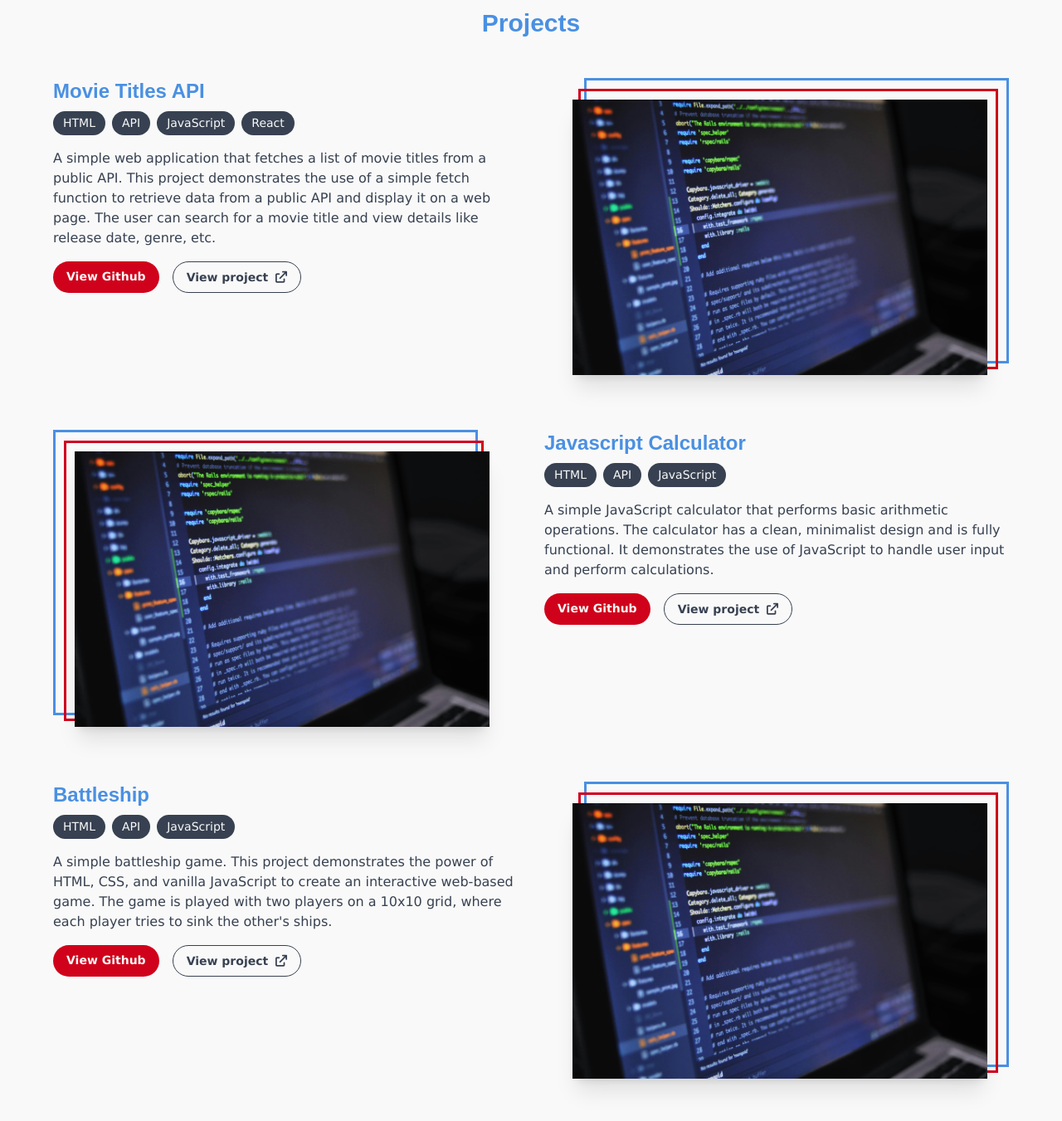
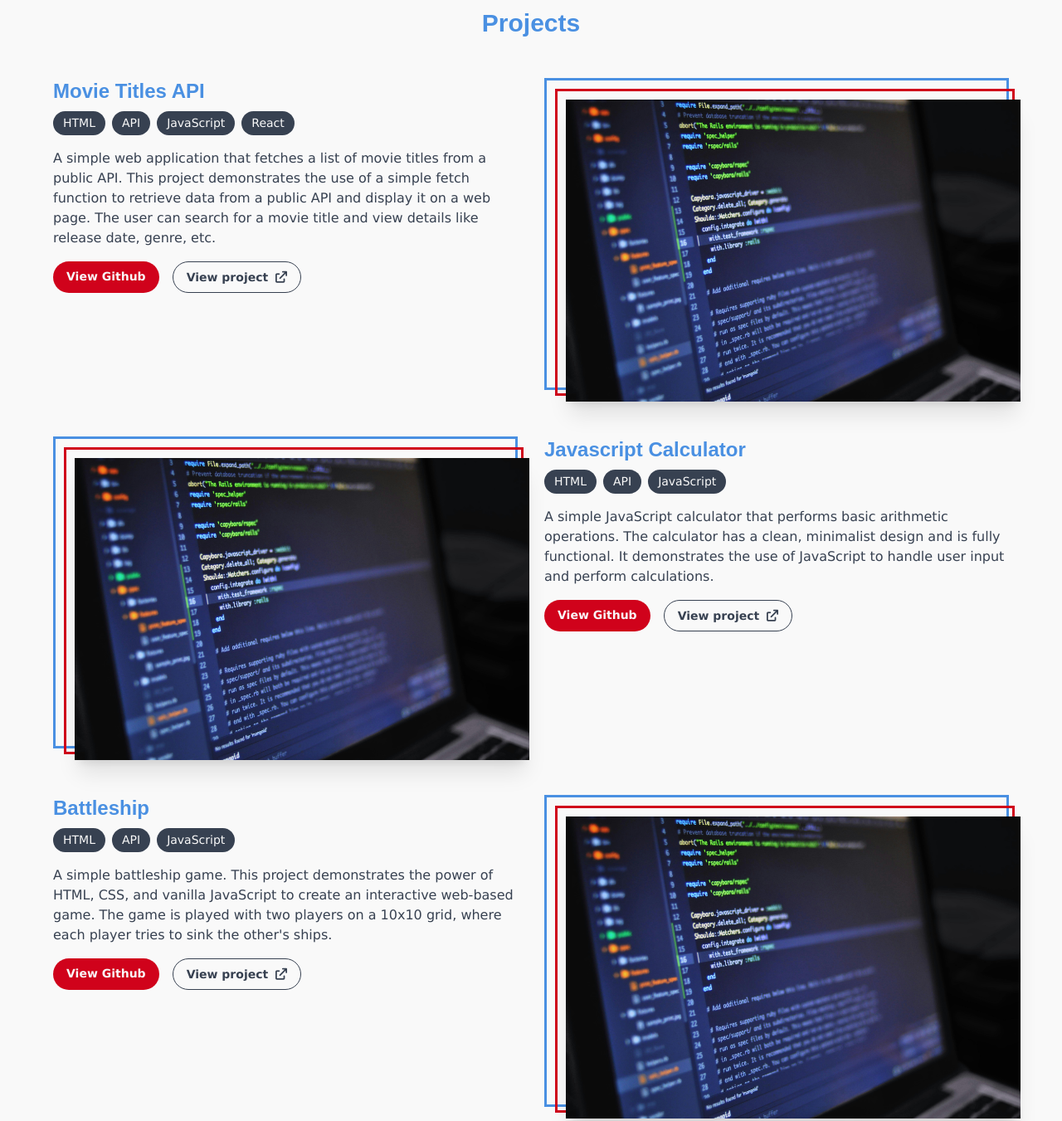
Before and after one commit to dev1joe/example-portfolio-website, a plain HTML site: page index.html in a window 1280 px wide. Shown: the part 1140-2491 px from the top of the page at 83% size. Drawn offline with nearby package versions, Linux system fonts and the light colour scheme.

Commit message:
minor modifications

```diff
--- a/index.html
+++ b/index.html
@@ -27,7 +27,7 @@
     <main class="container-fluid py-20 min-h-[70vh] flex items-center">
         <div class="w-full grid grid-rows-2 md:grid-rows-1 md:grid-cols-2">
             <div class="row-[2/3] md:row-[1/1] text-center md:text-left md:self-center">
-                <p class="text-2xl" style="color: var(--clr-accent)">Hello,</p>
+                <p class="text-3xl text-bold" style="color: var(--clr-accent)">Hello,</p>
                 <h1 class="text-4xl md:text-6xl my-6 arial">I'm Future You</h1>
                 <h2 class="text-3xl md:text-5xl font-semibold mt-2 arial" style="color: var(--clr-secondary)">Aspiring Front-End Developer</h2>
                 <div
@@ -37,7 +37,7 @@
                 </div>
             </div>
             <div class="row-[1/2] md:row[1/1] justify-self-center md:justify-self-end w-64 h-64 md:w-80 md:h-80 rounded-full overflow-hidden shadow-xl"
-                style="border: 8px solid var(--clr-accent)">
+                style="border: 8px solid var(--clr-accent); box-shadow: 3px 3px 7px var(--clr-primary);">
                 <img src="./resources/office-man.png" alt="Future You" class="object-cover w-full h-full">
             </div>
         </div>
@@ -119,7 +119,7 @@
 
         <!-- Projects Cards -->
         <div class="proj-cards-container">
-            <div class="proj-card grid grid-rows-[minmax(0.5fr, 1fr)_1fr] md:grid-rows-1 md:grid-cols-2 gap-8 mb-4 md:mb-8">
+            <div class="proj-card grid grid-rows-[minmax(0.5fr, 1fr)_1fr] md:grid-rows-1 md:grid-cols-2 gap-8 mb-14">
                 <div class="card-content">
                     <h3 class="text-2xl font-bold mb-2 arial">Movie Titles API</h3>
                     <div class="flex space-x-2 mb-4">
@@ -145,17 +145,17 @@
                         </a>
                     </div>
                 </div>
-                <div class="card-img box-border" style="padding: 0 0 3rem 3rem">
+                <div class="card-img box-border">
                     <div style="border: 3px solid var(--clr-primary);">
-                        <div style="border: 3px solid var(--clr-accent)" class="img-offset-left">
-                            <div class="img-offset-left shadow-xl">
+                        <div style="border: 3px solid var(--clr-accent)" class="img-offset-right md:img-offset-left">
+                            <div class="img-offset-right md:img-offset-left shadow-xl">
                                 <img class="w-full" src="./resources/coding.jpg" alt="project's image">
                             </div>
                         </div>
                     </div>
                 </div>
             </div>
-            <div class="proj-card grid grid-rows-[minmax(0.5fr, 1fr)_1fr] md:grid-rows-1 md:grid-cols-2 gap-8 mb-4 md:mb-8">
+            <div class="proj-card grid grid-rows-[minmax(0.5fr, 1fr)_1fr] md:grid-rows-1 md:grid-cols-2 gap-8 mb-14">
                 <div class="card-content md:row-[1/1] md:col-[2/3]">
                     <h3 class="text-2xl font-bold mb-2 arial">Javascript Calculator</h3>
                     <div class="flex space-x-2 mb-4">
@@ -179,7 +179,7 @@
                         </a>
                     </div>
                 </div>
-                <div class="card-img box-border md:row-[1/1] md:col-[1/2]" style="padding: 0 3rem 3rem 0">
+                <div class="card-img box-border md:row-[1/1] md:col-[1/2]">
                     <div style="border: 3px solid var(--clr-primary);">
                         <div style="border: 3px solid var(--clr-accent)" class="img-offset-right">
                             <div class="img-offset-right shadow-xl">
@@ -190,7 +190,7 @@
                 </div>
 
             </div>
-            <div class="proj-card grid grid-rows-[minmax(0.5fr, 1fr)_1fr] md:grid-rows-1 md:grid-cols-2 gap-8 mb-4 md:mb-8">
+            <div class="proj-card grid grid-rows-[minmax(0.5fr, 1fr)_1fr] md:grid-rows-1 md:grid-cols-2 gap-8 mb-14">
                 <div class="card-content">
                     <h3 class="text-2xl font-bold mb-2 arial">Battleship</h3>
                     <div class="flex space-x-2 mb-4">
@@ -214,10 +214,10 @@
                         </a>
                     </div>
                 </div>
-                <div class="card-img box-border" style="padding: 0 0 3rem 3rem">
+                <div class="card-img box-border">
                     <div style="border: 3px solid var(--clr-primary);">
-                        <div style="border: 3px solid var(--clr-accent)" class="img-offset-left">
-                            <div class="img-offset-left shadow-xl">
+                        <div style="border: 3px solid var(--clr-accent)" class="img-offset-right md:img-offset-left">
+                            <div class="img-offset-right md:img-offset-left shadow-xl">
                                 <img class="w-full" src="./resources/coding.jpg" alt="project's image">
                             </div>
                         </div>
```
